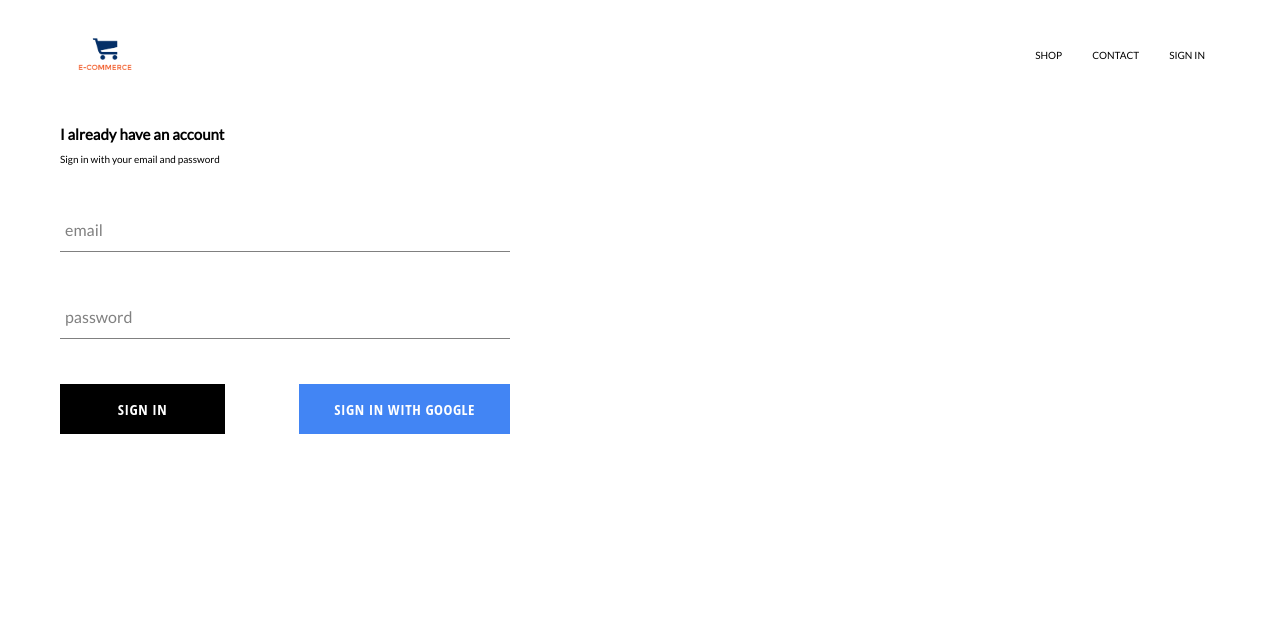
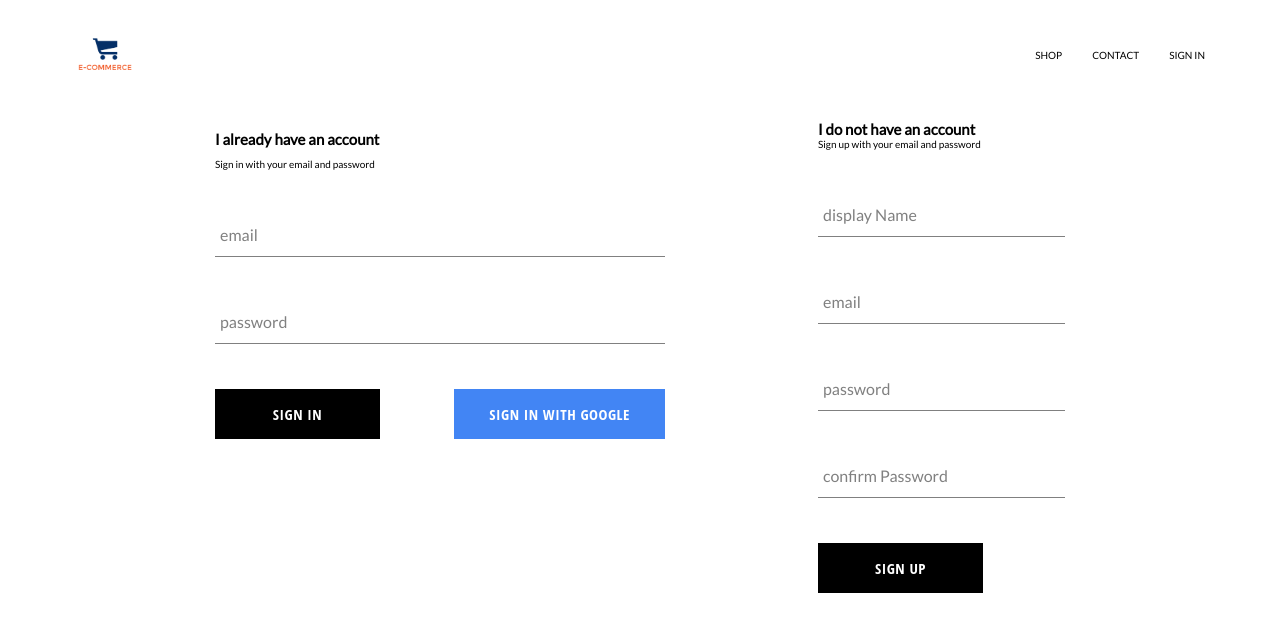
Before and after one commit to fdcoder81/clothing-shop, a React (Create React App) app: page /login in a window 1280 px wide. Shown: the top 632 px of the page. Built offline with nearby package versions, Linux system fonts and the light colour scheme; no server answers.

Commit message:
register component and store user in database

```diff
--- a/src/App.js
+++ b/src/App.js
@@ -12,6 +12,7 @@ import { auth, createUserProfileDocument } from "./firebase/firebase.utils";
 
 function App() {
   const [currentUser, setCurrentUser] = useState(null);
+  const [currentUserID, setCurrentUserID] = useState(null);
 
   useEffect(() => {
     let unsubscribe = auth.onAuthStateChanged(async userAuth => {
@@ -19,15 +20,20 @@ function App() {
         const userRef = await createUserProfileDocument(userAuth);
 
         userRef.onSnapshot(snapshot => {
-          setCurrentUser(snapshot.id);
+          setCurrentUser({
+            id: snapshot.id,
+            ...snapshot.data()
+          });
+          setCurrentUserID(snapshot.id);
         });
-        console.log(currentUser);
+      } else {
+        setCurrentUser(userAuth);
       }
     });
     return () => {
       unsubscribe();
     };
-  }, [currentUser]);
+  }, [currentUserID]);
 
   return (
     <div>
--- a/src/components/Register/Register.js
+++ b/src/components/Register/Register.js
@@ -1,10 +1,95 @@
-import React, {useState} from "react";
+import React, { useState } from "react";
+
+import FormInput from "../form-input/FormInput";
+import CustomButton from "../custom-button/CustomButton";
+import { auth, createUserProfileDocument } from "../../firebase/firebase.utils";
 
 const Register = () => {
-    const [email, setEmail] = useState('');
-    const [password, setPassword] = useState('');
+  const [state, setState] = useState({
+    displayName: "",
+    email: "",
+    password: "",
+    confirmPassword: ""
+  });
 
-    return (
+  const { displayName, email, password, confirmPassword } = state;
 
-    )
+  const handleSubmit = async e => {
+    e.preventDefault();
+    if (password !== confirmPassword) {
+      alert("passwords don't match");
+      return;
+    }
+
+    try {
+      const { user } = await auth.createUserWithEmailAndPassword(
+        email,
+        password
+      );
+
+      await createUserProfileDocument(user, { displayName });
+
+      setState({
+        displayName: "",
+        email: "",
+        password: "",
+        confirmPassword: ""
+      });
+    } catch (error) {
+      console.log(error);
+    }
+  };
+
+  const handleChange = e => {
+    const { name, value } = e.target;
+    setState(prevState => ({
+      ...prevState,
+      [name]: value
+    }));
+  };
+
+  return (
+    <div className="sign-up">
+      <h2 className="title">I do not have an account</h2>
+      <span>Sign up with your email and password</span>
+
+      <form className="sign-up-form" onSubmit={handleSubmit}>
+        <FormInput
+          type="text"
+          name="displayName"
+          value={displayName}
+          onChange={handleChange}
+          label="display Name"
+          required
+        />
+        <FormInput
+          type="email"
+          name="email"
+          value={email}
+          onChange={handleChange}
+          label="email"
+          required
+        />
+        <FormInput
+          type="password"
+          name="password"
+          value={password}
+          onChange={handleChange}
+          label="password"
+          required
+        />
+        <FormInput
+          type="password"
+          name="confirmPassword"
+          value={confirmPassword}
+          onChange={handleChange}
+          label="confirm Password"
+          required
+        />
+        <CustomButton type="submit">Sign Up</CustomButton>
+      </form>
+    </div>
+  );
 };
+
+export default Register;
--- a/src/components/Register/register.scss
+++ b/src/components/Register/register.scss
@@ -0,0 +1,9 @@
+.sign-up {
+  display: flex;
+  flex-direction: column;
+  width: 38rem;
+
+  .title {
+    margin: 1rem 0;
+  }
+}
--- a/src/components/login-register/LoginRegister.js
+++ b/src/components/login-register/LoginRegister.js
@@ -1,12 +1,14 @@
 import React from "react";
 
 import "./LoginRegister.scss";
-import Login from "../login/Login";
+import Login from "../Login/Login";
+import Register from "../Register/Register";
 
 const LoginRegister = () => {
   return (
     <div className="login-register">
-      <Login />{" "}
+      <Login />
+      <Register />
     </div>
   );
 };
--- a/src/components/login-register/LoginRegister.scss
+++ b/src/components/login-register/LoginRegister.scss
@@ -0,0 +1,6 @@
+.login-register {
+  display: flex;
+  width: 85rem;
+  justify-content: space-between;
+  margin: 3rem auto;
+}
```
